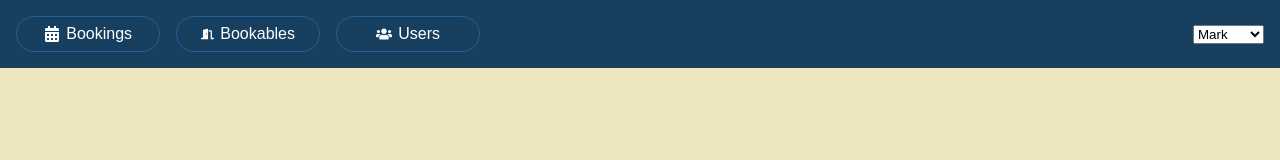
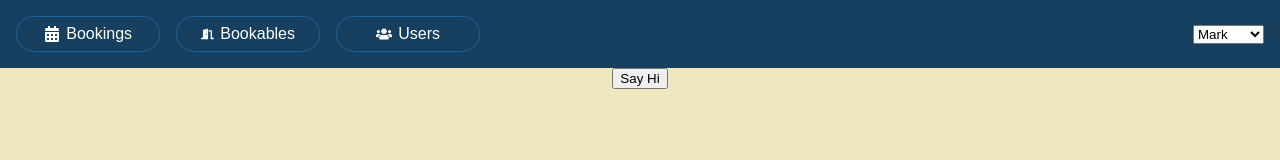
Before and after one commit to nursh/React-Hooks-Book-Code, a React (Vite) app: page /side-effects in a window 1280 px wide. Shown: the top 160 px of the page. Built offline with nearby package versions, Linux system fonts and the light colour scheme.

Commit message:
useEffect: always render

```diff
--- /dev/null
+++ b/src/book-examples/SideEffect.tsx
@@ -0,0 +1,20 @@
+import { useEffect, useState } from "react";
+
+export default function SayHello() {
+
+  const greetings = ["Hello", "Ciao", "Hola", "こんにちは"];
+  const [index, setIndex] = useState(0);
+
+  // This is run after every render, because there is not second argument to useEffect
+  useEffect(() => {
+    document.title = greetings[index]
+  })
+
+  function updateGreeting() {
+    setIndex(Math.floor(Math.random() * greetings.length));
+  }
+
+  return (
+    <button onClick={updateGreeting}>Say Hi</button>
+  )
+}
--- a/src/components/App.tsx
+++ b/src/components/App.tsx
@@ -3,6 +3,7 @@ import BookablesPage from "./Bookables/BookablesPage";
 import BookingsPage from "./Bookings/BookingsPage";
 import UserPicker from "./Users/UserPIcker";
 import UsersPage from "./Users/UsersPage";
+import SayHello from "../book-examples/SideEffect";
 
 import { FaCalendarAlt, FaDoorOpen, FaUsers } from "react-icons/fa";
 import "../App.css";
@@ -40,6 +41,7 @@ function App() {
         <Route path="bookings" element={<BookingsPage />} />
         <Route path="bookables" element={<BookablesPage />} />
         <Route path="users" element={<UsersPage />} />
+        <Route path="side-effects" element={<SayHello />} />
       </Routes>
     </div>
   );
```
